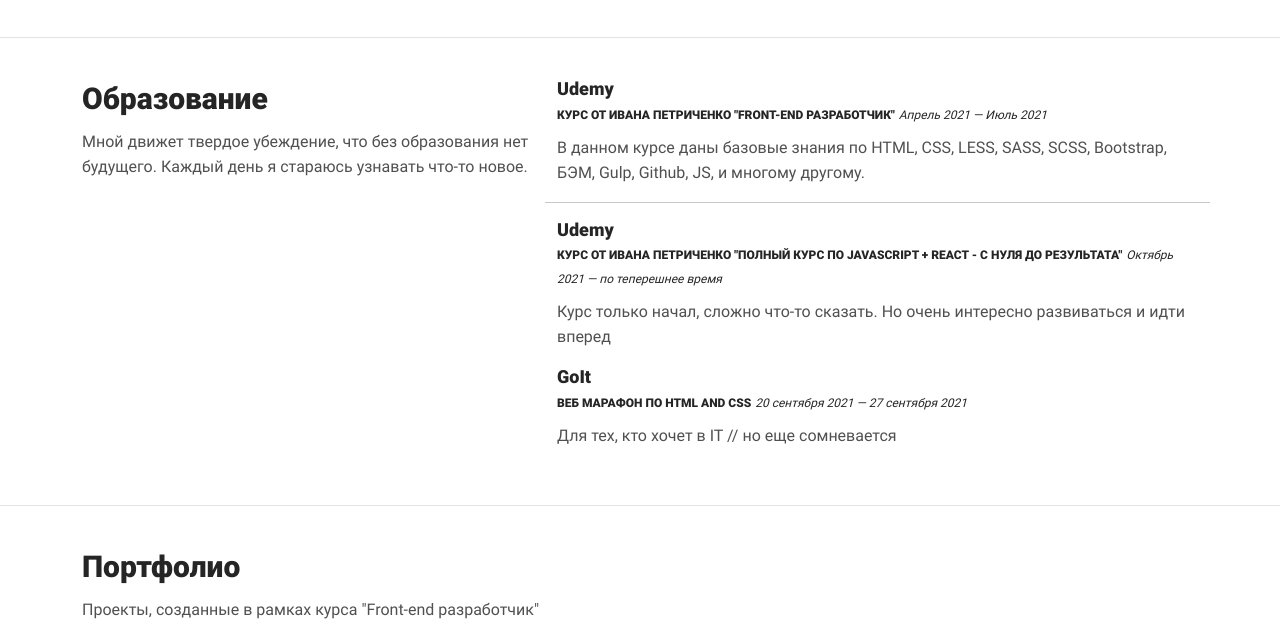
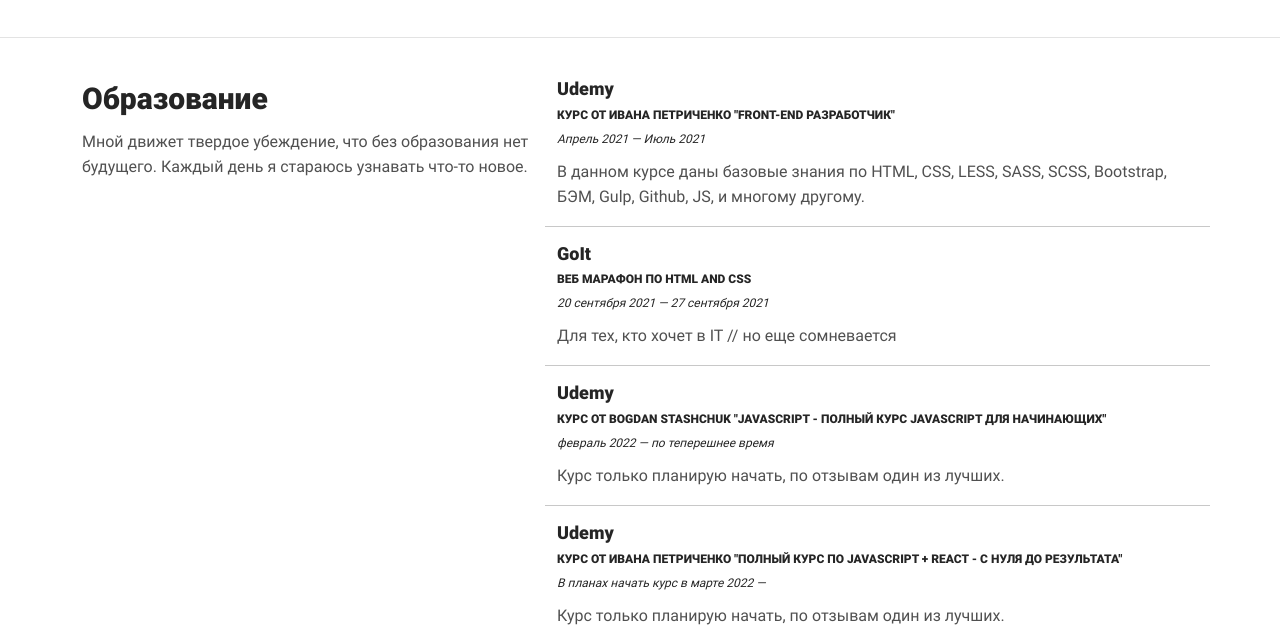
Before and after one commit to Shade121/Lobosok, a website: page src/index.html in a window 1280 px wide. Shown: the part 815-1448 px from the top of the page. Drawn offline with Linux system fonts and the light colour scheme; files whose address does not match are found by name.

Commit message:
minor fixes

```diff
--- a/src/index.html
+++ b/src/index.html
@@ -156,7 +156,7 @@
                             <div class="advantages-box">
                                 <h4>Udemy </h4> <span class="span-title">курс от Ивана Петриченко "Front-end
                                     разработчик"</span>
-                                <span class="span-subtitle">Апрель 2021 — Июль 2021</span>
+                                <span class="span-subtitle"><br>Апрель 2021 — Июль 2021</span>
                                 <div class="opacity-box">
                                     <p>В данном курсе даны базовые знания по HTML, CSS, LESS, SASS, SCSS, Bootstrap,
                                         БЭМ, Gulp, Github, JS, и многому другому.</p>
@@ -165,21 +165,31 @@
                         </div>
                         <hr>
                         <div class="advantages-box">
-                            <h4>Udemy</h4> <span class="span-title">курс от Ивана Петриченко "Полный курс по JavaScript
-                                + React - с нуля до результата"</span>
-                            <span class="span-subtitle">Октябрь 2021 — по теперешнее время</span>
-                            <div class="opacity-box">
-                                <p>Курс только начал, сложно что-то сказать. Но очень интересно развиваться и идти
-                                    вперед</p>
-                            </div>
-                        </div>
-                        <div class="advantages-box">
                             <h4>GoIt</h4> <span class="span-title">Веб марафон по HTML and CSS</span>
-                            <span class="span-subtitle">20 сентября 2021 — 27 сентября 2021</span>
+                            <span class="span-subtitle"><br>20 сентября 2021 — 27 сентября 2021</span>
                             <div class="opacity-box">
                                 <p>Для тех, кто хочет в IT // но еще сомневается</p>
                             </div>
                         </div>
+                        <hr>
+                        <div class="advantages-box">
+                            <h4>Udemy</h4> <span class="span-title">Курс от Bogdan Stashchuk "JavaScript - Полный Курс JavaScript Для Начинающих"</span>
+                            <span class="span-subtitle"><br>февраль 2022 — по теперешнее время</span>
+                            <div class="opacity-box">
+                                <p>Курс только планирую начать, по отзывам один из лучших.</p>
+                            </div>
+                        </div>
+                        <hr>
+                        <div class="advantages-box">
+                            <h4>Udemy</h4> <span class="span-title">курс от Ивана Петриченко "Полный курс по JavaScript
+                                + React - с нуля до результата"</span>
+                            <span class="span-subtitle"><br>В планах начать курс в марте 2022 — </span>
+                            <div class="opacity-box">
+                                <p>Курс только планирую начать, по отзывам один из лучших.</p>
+                            </div>
+                        </div>
+                        <hr>
+
                     </div>
                 </div>
             </div>
```
Also changed, not shown: dist/index.html.
